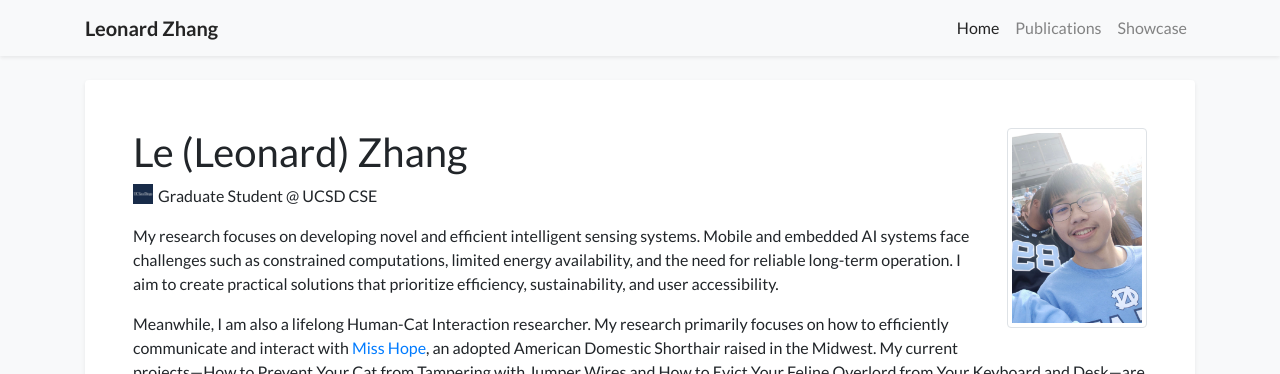
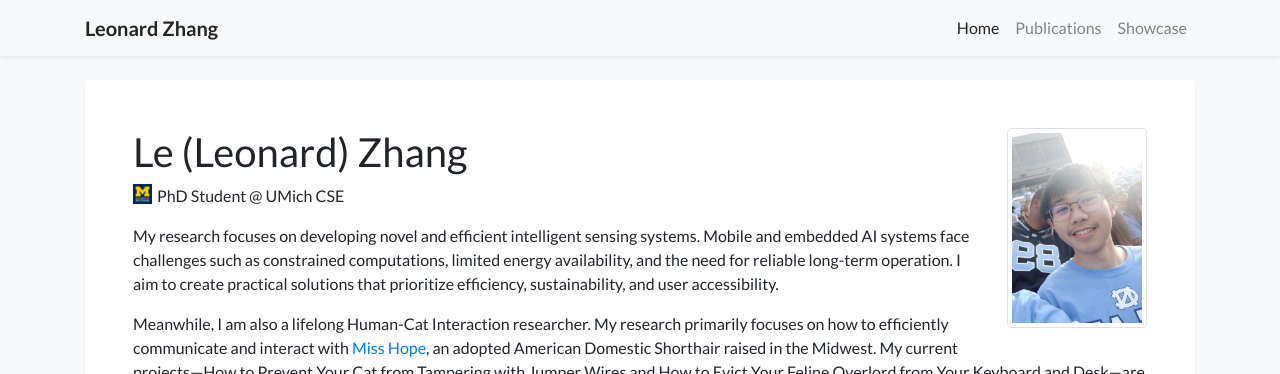
Before and after one commit to lezhangleonard/lezhangleonard.github.io, a Jekyll site: the page built from index.html, in a window 1280 px wide and 900 px high. Shown: the top 374 px of the window. Built offline with Jekyll 4.4.1, drawn with Linux system fonts in a browser that asks for light colours; nearby versions of some CDN libraries; a style sheet for code colours, icons or effects is not loaded.

Commit message:
Update profile.yml

```diff
--- a/_data/profile.yml
+++ b/_data/profile.yml
@@ -3,8 +3,8 @@ secondary_name: ""
 navbar_name: "Leonard Zhang"
 
 positions:
-- logo: /assets/images/badges/ucsd.png
-  name: Graduate Student @ UCSD CSE
+- logo: /assets/images/badges/um-badge.png
+  name: PhD Student @ UMich CSE
 
 email: "zle@umich.edu"
 cv_link: "/Leonard_Zhang_CV.pdf"
```
